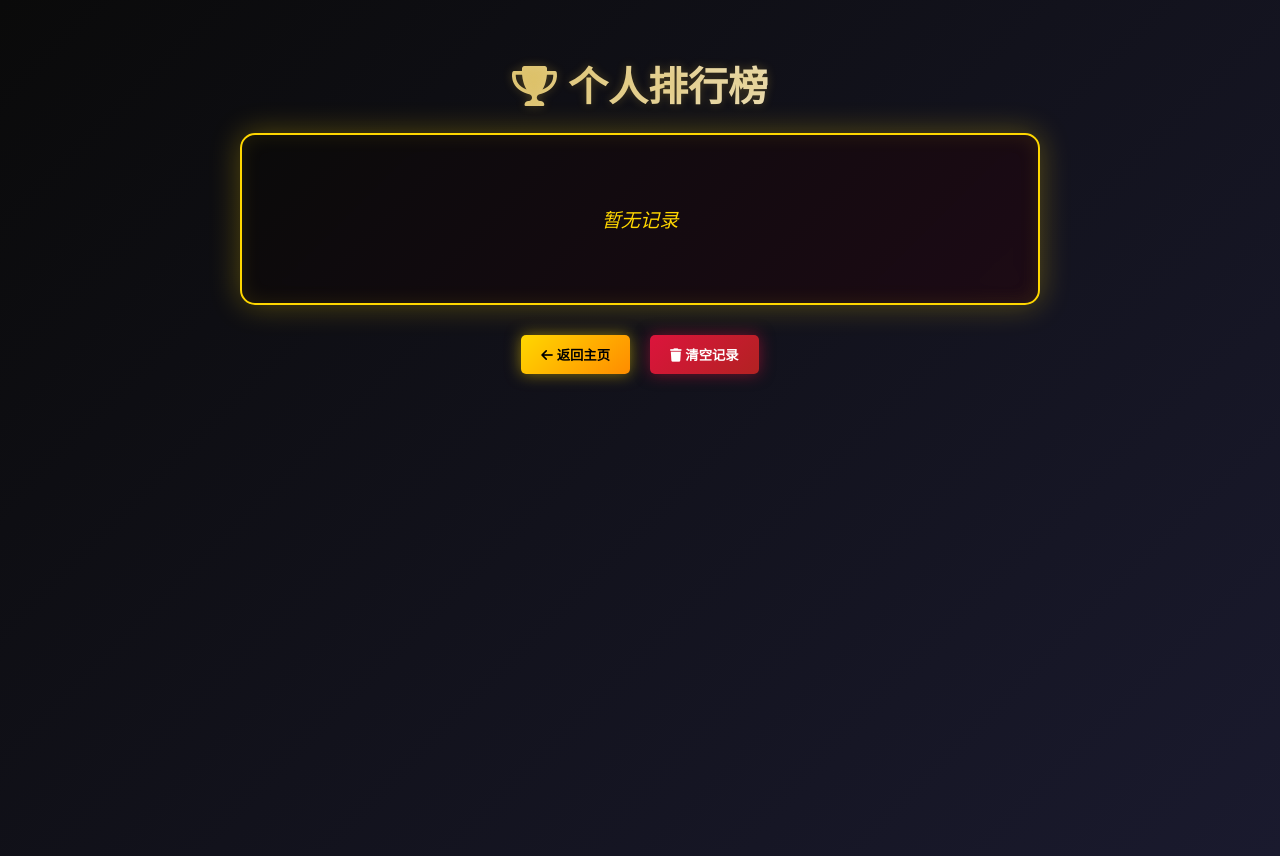
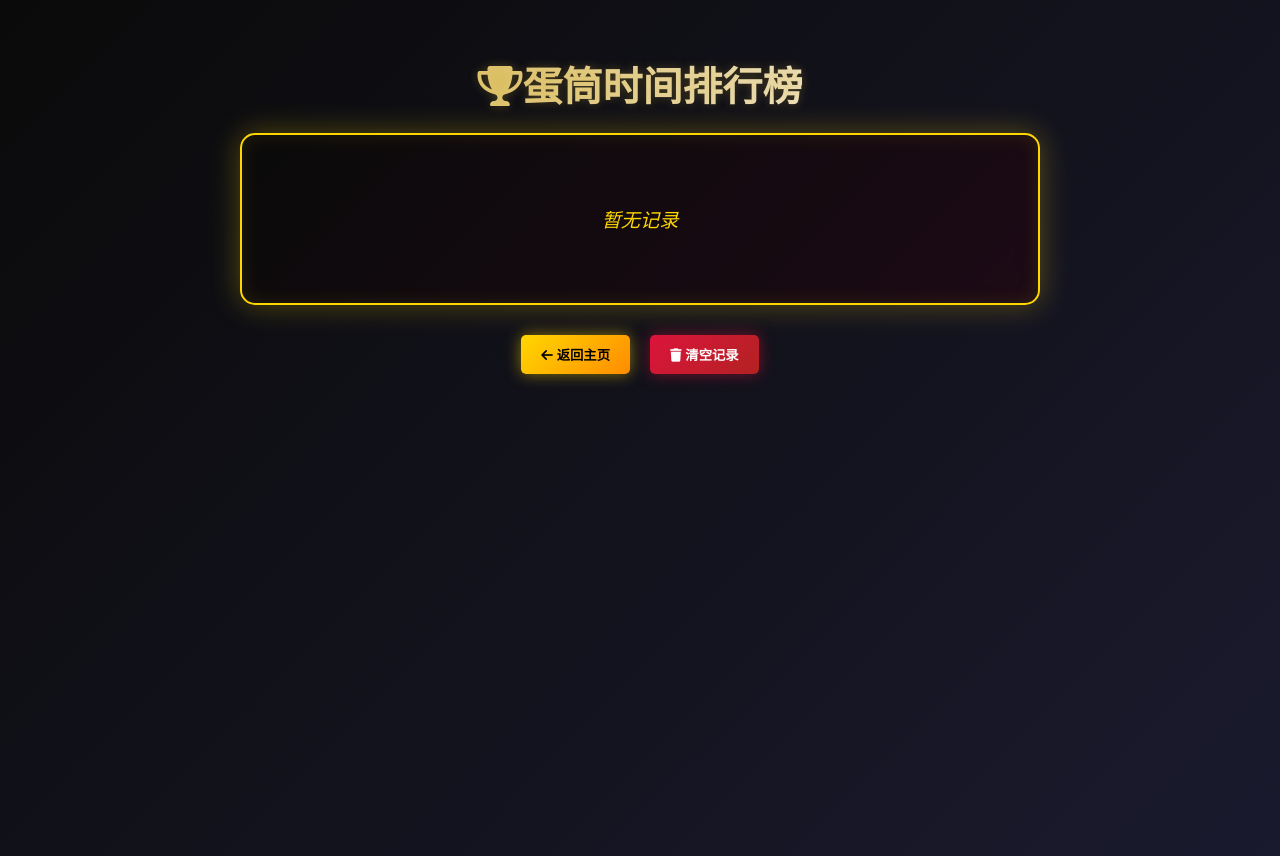
Before and after one commit to Jhh003/lam, a website: page ranking.html in a window 1280 px wide. Drawn offline with Linux system fonts and the light colour scheme.

Commit message:
docs: 将页面标题和标题从"个人排行榜"改为"蛋筒时间排行榜"
更新页面标题和主标题文本以反映新的排行榜名称

```diff
--- a/ranking.html
+++ b/ranking.html
@@ -3,13 +3,13 @@
 <head>
     <meta charset="UTF-8">
     <meta name="viewport" content="width=device-width, initial-scale=1.0">
-    <title>个人排行榜 - Limbus Company</title>
+    <title>蛋筒时间排行榜 - Limbus Company</title>
     <link rel="stylesheet" href="https://cdnjs.cloudflare.com/ajax/libs/font-awesome/6.0.0/css/all.min.css">
     <link rel="stylesheet" href="css/common.css">
 </head>
 <body>
     <div class="container">
-        <h1><i class="fas fa-trophy"></i> 个人排行榜</h1>
+        <h1><i class="fas fa-trophy"></i>蛋筒时间排行榜</h1>
         <div id="ranking-list" class="ranking-list">
             <!-- 排行榜记录将通过JavaScript动态添加 -->
         </div>
```
